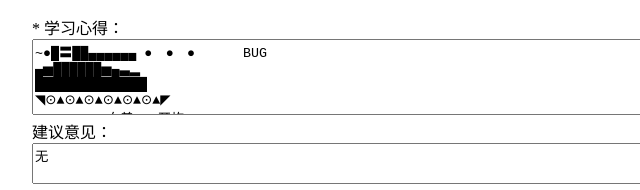
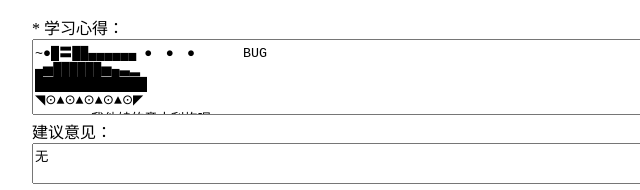
Before and after one commit to itxinmeng/script, a plain HTML site: page index.html in a window 1280 px wide. Both pictures are taken after a click on the button "一键填写". Shown: the part 284-474 px from the top of the page, 258-898 px from the left. Drawn offline with Linux system fonts and the light colour scheme.

Commit message:
意大利跑修改

```diff
--- a/index.html
+++ b/index.html
@@ -65,7 +65,7 @@
 			//心得
 			var xinde=$(".xinde")
 			for(var j=0;j<xinde.length;j++){
-				xinde[j].innerHTML="~●█〓██▄▄▄▄▄▄ ●　●　●      BUG\n▄▅██████▅▄▃▂\n██████████████\n◥⊙▲⊙▲⊙▲⊙▲⊙▲⊙▲◤ \n---------向着BUG开炮---------"
+				xinde[j].innerHTML="~●█〓██▄▄▄▄▄▄ ●　●　●      BUG\n▄▅██████▅▄▃▂\n██████████████\n◥⊙▲⊙▲⊙▲⊙▲⊙◤ \n-------我他娘的意大利炮呢--------\n---------向着BUG开炮---------"
 
 			}
 
```
